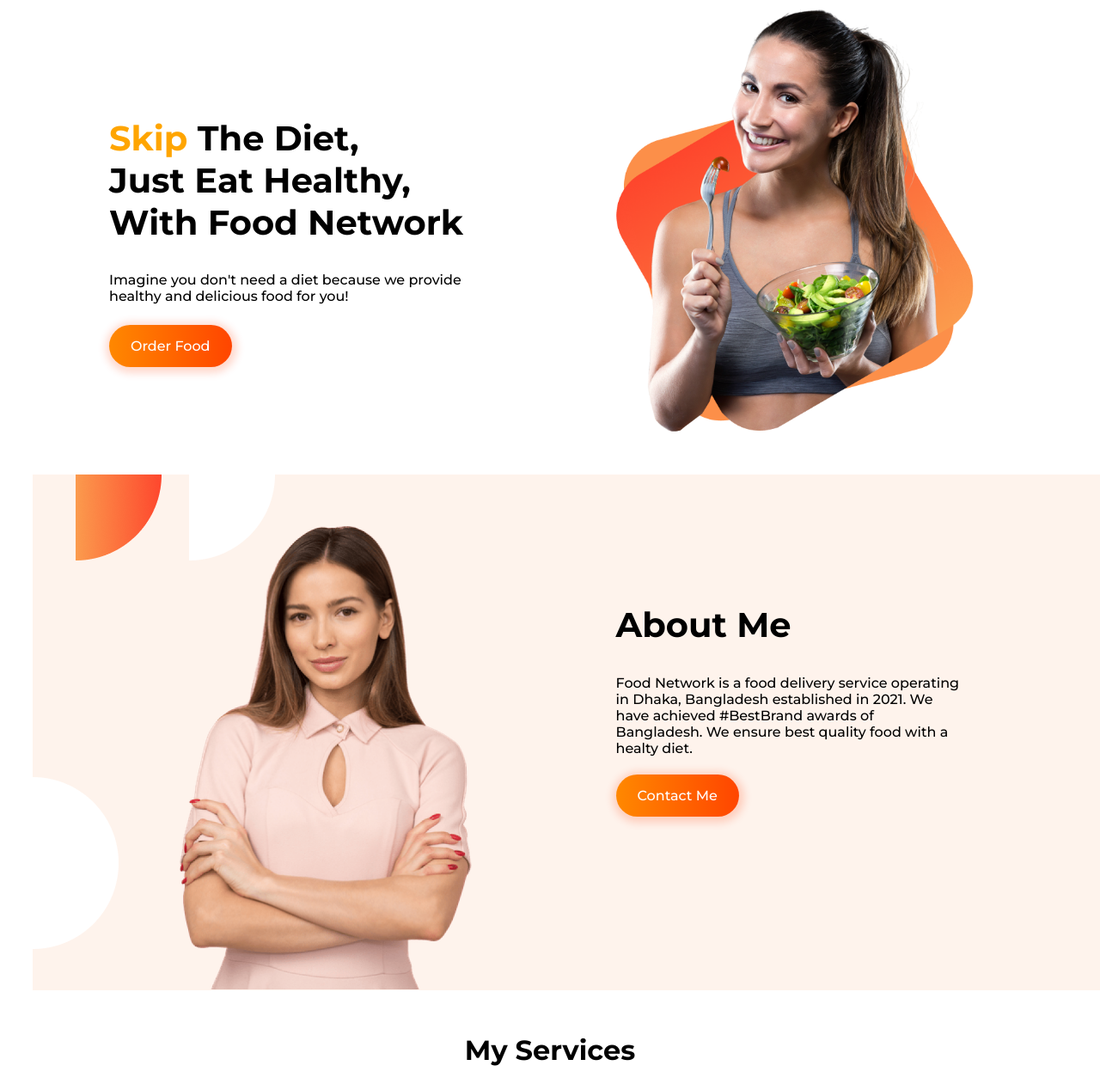
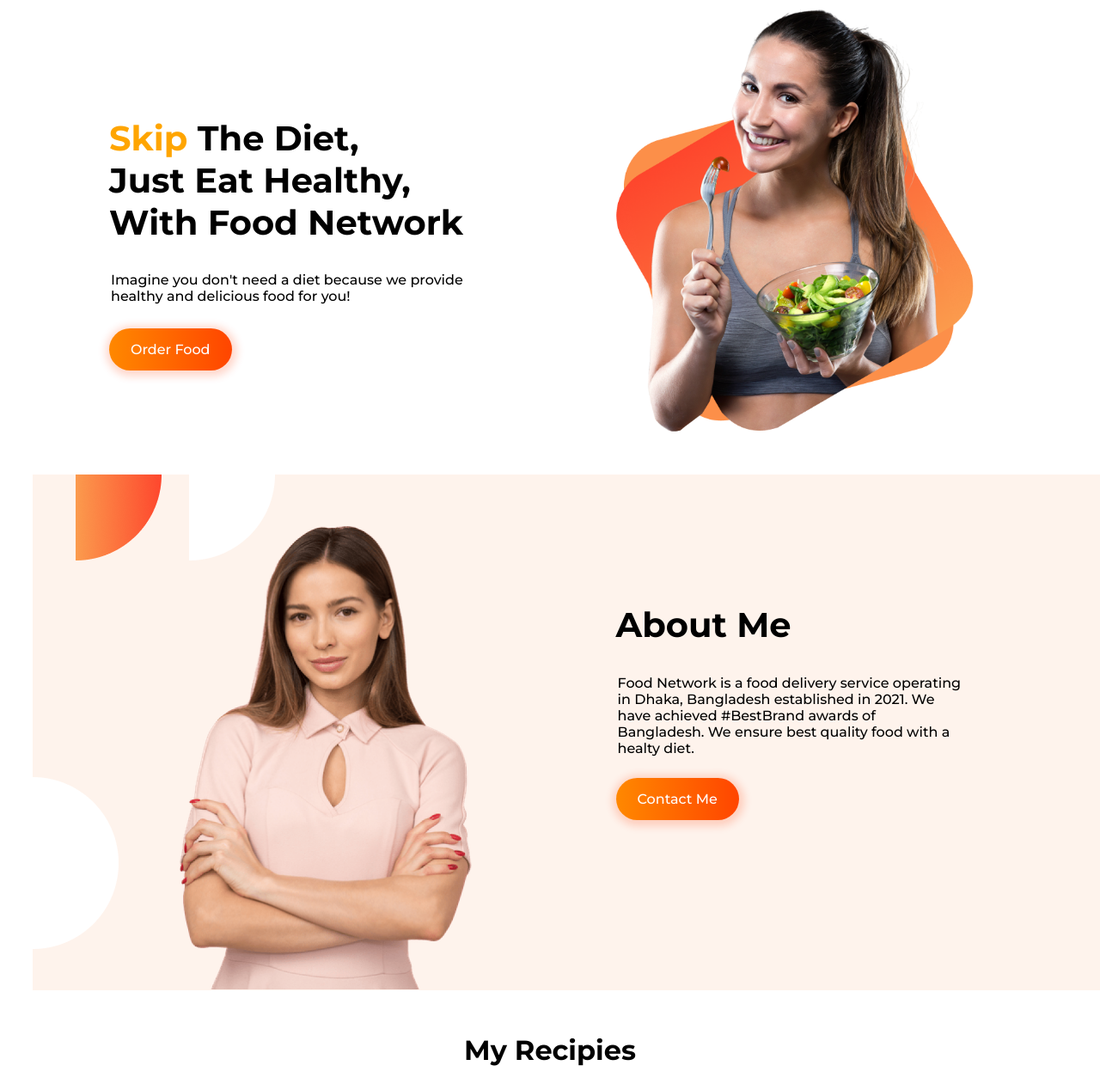
Before and after one commit to abdullah-al-ryan/Food-Network, a plain HTML site: page index.html in a window 1280 px wide. Shown: the top 1268 px of the page at 86% size. Drawn offline with Linux system fonts and the light colour scheme.

Commit message:
changes done

```diff
--- a/index.html
+++ b/index.html
@@ -17,7 +17,7 @@
             <h1> <span style="color:orange ;">Skip</span> The Diet,<br>
                 Just Eat Healthy,<br>
                 With Food Network</h1>
-            <p id="imagine">Imagine you don't need a diet because we provide healthy and delicious food for you!</p>
+            <p class="imagine">Imagine you don't need a diet because we provide healthy and delicious food for you!</p>
             <a id="order" target="_blank" href="https://www.linkedin.com/in/abdullah-al-ryan-4021841aa/">Order Food</a>
         </div>
         <div class="half_part">
@@ -31,13 +31,13 @@
         </div>
         <div class="half_part" style="padding-top: 5%;">
             <h1>About Me</h1>
-            <p id="imagine">Food Network is a food delivery service operating in Dhaka, Bangladesh established in 2021.
+            <p class="imagine">Food Network is a food delivery service operating in Dhaka, Bangladesh established in 2021.
                 We have achieved #BestBrand awards of Bangladesh. We ensure best quality food with a healty diet.</p>
             <a id="order" target="_blank" href="https://www.linkedin.com/in/abdullah-al-ryan-4021841aa/">Contact Me</a>
         </div>
     </section>
     <div>
-        <h1 class="services" style="padding-top: 2%;">My Services</h1>
+        <h1 class="services" style="padding-top: 2%;">My Recipies</h1>
         <p class="services" id="cuisine">Food Network serves varieties types of food at your door for example: Indian
             cuisine, Italian Cuisine, Mexican dishes, Dhakaiyya Biriyani & Kala Bhuna</p>
     </div>
--- a/style.css
+++ b/style.css
@@ -41,10 +41,10 @@ body
     padding: 15px 25px;
     color: white;
 }
-#imagine
+.imagine
 {
-    padding-bottom: 5%;"
-    padding-left: 15px;
+    padding-bottom: 6%;
+    padding-left: 2px;
 
 }
 .bottom
```
